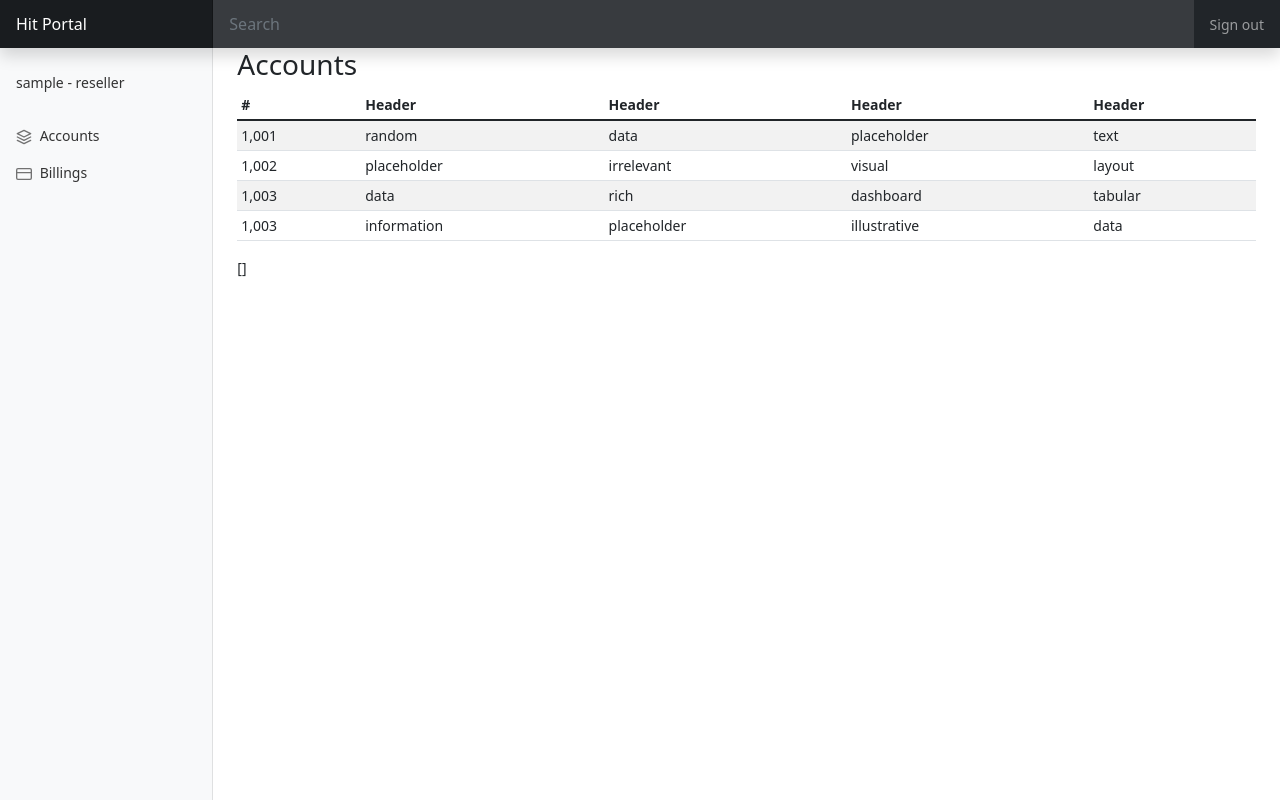
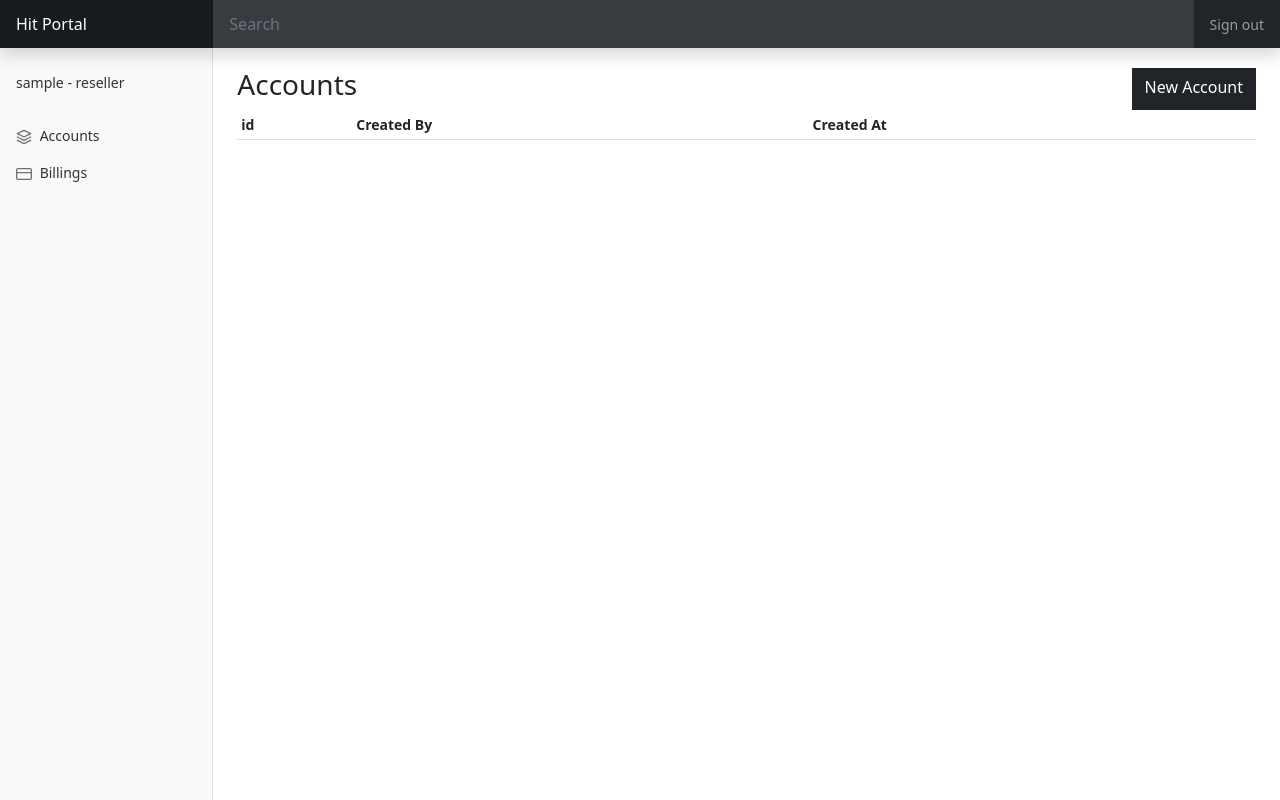
Before and after one commit to DenisBurimov/grizzly_mma, a Flask app: page /accounts in a window 1280 px wide. Run offline with Flask 2, Linux system fonts and the light colour scheme; the visitor is signed in with stand-in values (Sample User, id 1); data comes from the database, SQL or seed files in the repository; lists and menus that the app fills with data are empty; some libraries are stand-ins or nearby versions.

Commit message:
Accounts page

```diff
--- a/app/templates/accounts.html
+++ b/app/templates/accounts.html
@@ -4,51 +4,29 @@
 <main class="col-md-9 ms-sm-auto col-lg-10 px-md-4">
   <!-- <canvas class="my-4 w-100" id="myChart" width="900" height="380"></canvas> -->
 
-  <h3>Accounts</h3>
+  <div class="d-flex justify-content-between pt-3">
+    <h3 class="mt-1">Accounts</h3>
+    <a class="btn btn-dark mt-1" href="{{ url_for('users.user_add') }}">New Account</a>
+  </div>
   <div class="table-responsive">
     <table class="table table-striped table-sm">
       <thead>
         <tr>
-          <th scope="col">#</th>
-          <th scope="col">Header</th>
-          <th scope="col">Header</th>
-          <th scope="col">Header</th>
-          <th scope="col">Header</th>
+          <th scope="col">id</th>
+          <th scope="col">Created By</th>
+          <th scope="col">Created At</th>
         </tr>
       </thead>
       <tbody>
-        <tr>
-          <td>1,001</td>
-          <td>random</td>
-          <td>data</td>
-          <td>placeholder</td>
-          <td>text</td>
-        </tr>
-        <tr>
-          <td>1,002</td>
-          <td>placeholder</td>
-          <td>irrelevant</td>
-          <td>visual</td>
-          <td>layout</td>
-        </tr>
-        <tr>
-          <td>1,003</td>
-          <td>data</td>
-          <td>rich</td>
-          <td>dashboard</td>
-          <td>tabular</td>
-        </tr>
-        <tr>
-          <td>1,003</td>
-          <td>information</td>
-          <td>placeholder</td>
-          <td>illustrative</td>
-          <td>data</td>
-        </tr>
+        {% for account in accounts %}
+          <tr>
+            <td>{{account.id}}</td>
+            <td>{{current_user.username}}</td>
+            <td>{{ account.created_at.strftime('%Y-%m-%d') }}</td>
+          </tr>
+        {% endfor %}
       </tbody>
     </table>
-    <p>{{ accounts }}</p>
-
   </div>
 </main>
 {% endblock %}
--- a/app/views/accounts.py
+++ b/app/views/accounts.py
@@ -1,10 +1,14 @@
 from flask import render_template, Blueprint
-from app.models.account import Account
+from flask_login import current_user
+from app.models import Account, User
 
 accounts_blueprint = Blueprint("accounts", __name__)
 
 
 @accounts_blueprint.route("/accounts")
 def accounts_page():
-    accounts = Account.query.all()
+    if current_user != User.Role.admin:
+        accounts = Account.query.filter_by(user_id=current_user.id)
+    else:
+        accounts = Account.query.all()
     return render_template("accounts.html", accounts=accounts)
```
